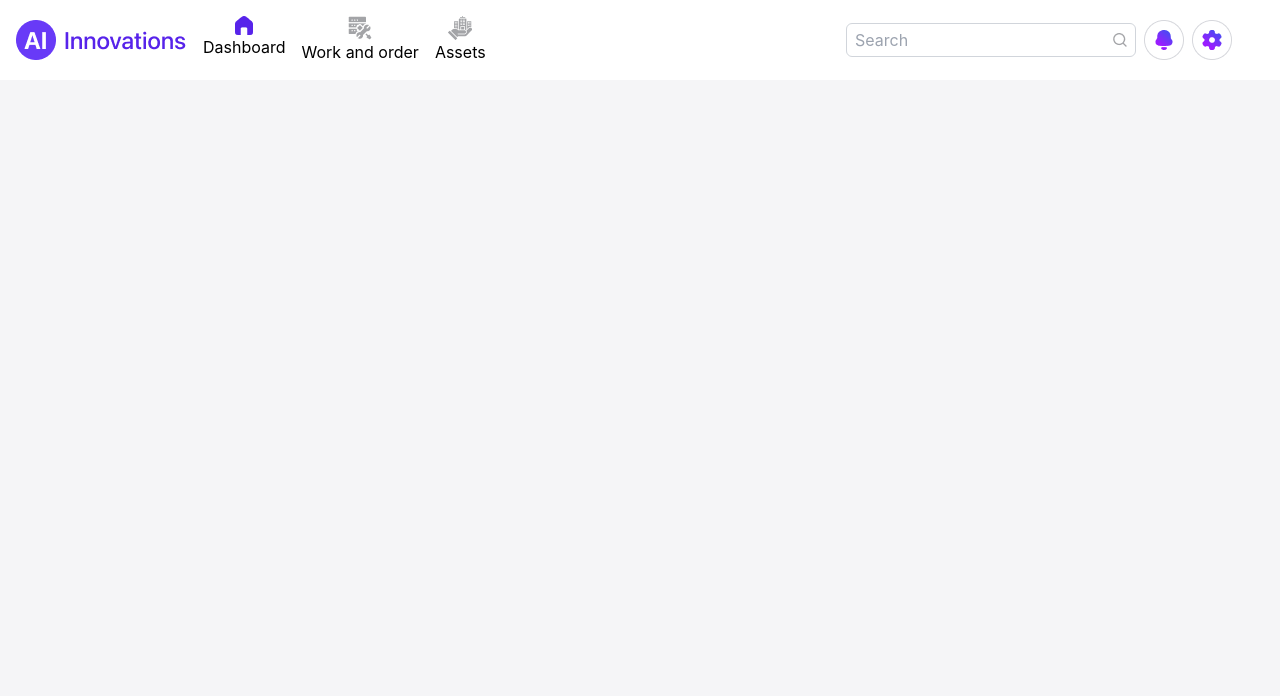
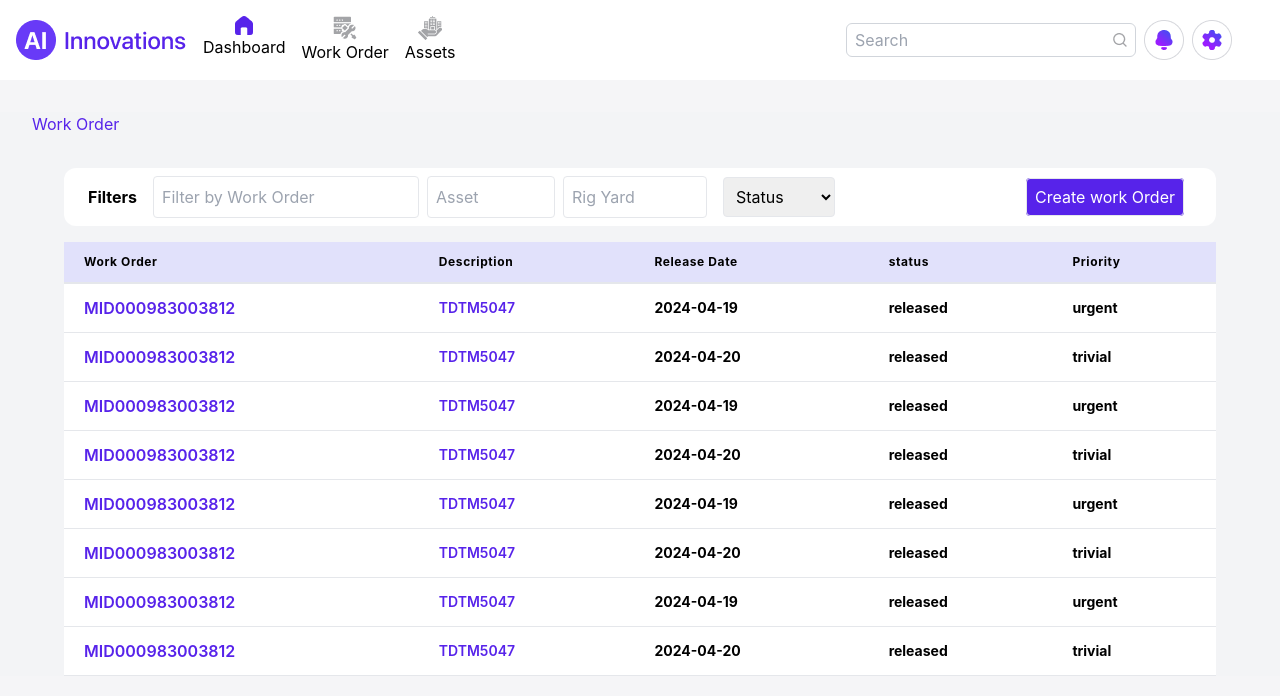
Before and after one commit to PrecisioSaurabh/Miaami_FrontEnd, a React (Create React App) app: page /workorder in a window 1280 px wide. Shown: the top 696 px of the page. Built offline with nearby package versions, Linux system fonts and the light colour scheme; what @syncfusion/ej2-base would draw is missing.

Commit message:
Feature : Work order component , Create Work Order component

```diff
--- a/src/App.js
+++ b/src/App.js
@@ -3,6 +3,8 @@ import { BrowserRouter, Routes, Route, useLocation } from 'react-router-dom';
 // components
 import Navbar from "./components/Navbar/Navbar";
 import Dashboard from './components/Dashboard/Dashboard';
+import WorkOrder from './components/WorkOrder/WorkOrder';
+import CreateWorkOrder from './components/WorkOrder/CreateWorkOrder';
 import Login from './pages/Login/Login';
 
 function NavbarConditional() {
@@ -21,6 +23,8 @@ function App() {
           {/* home page route */}
           <Route path="/" element={<Login />} />
           <Route path="/dashboard" element={<Dashboard />} />
+          <Route path="/workorder" element={<WorkOrder />} />
+          <Route path="/dashboard/createworkorder" element={<CreateWorkOrder />} />
         </Routes>
       </BrowserRouter>
     </div>
--- a/src/components/Navbar/Navbar.js
+++ b/src/components/Navbar/Navbar.js
@@ -32,10 +32,10 @@ const Navbar = () => {
             </Link>
           </li>
           <li>
-            <Link to="/about">
+            <Link to="/workorder">
               <div className="flex flex-col items-center justify-center hover:text-gray-300">
                 <img src={WorkOrderIcon} alt="WorkOrder" />
-                <div>Work and order</div>
+                <div>Work Order</div>
               </div>
             </Link>
           </li>
--- /dev/null
+++ b/src/components/WorkOrder/CreateWorkOrder.js
@@ -0,0 +1,104 @@
+import React from 'react';
+
+const CreateWorkOrder = () => {
+  return (
+    <div className="container mx-auto p-4">
+      <div className="grid grid-cols-2 gap-4">
+        {/* First row */}
+        <div className="col-span-1">
+          <select
+            id="dropdown1"
+            placeholder='category'
+            name="dropdown1"
+            className="mt-1 p-2 w-full rounded-md border border-gray-300 focus:border-indigo-500 focus:ring focus:ring-indigo-200 focus:ring-opacity-50"
+          >
+            <option value="" disabled selected>category</option>
+            <option value="option1">Option 1</option>
+            <option value="option2">Option 2</option>
+          </select>
+        </div>
+        <div className="col-span-1">
+          <select
+            id="dropdown2"
+            name="dropdown2"
+            className="mt-1 p-2 w-full rounded-md border border-gray-300 focus:border-indigo-500 focus:ring focus:ring-indigo-200 focus:ring-opacity-50"
+            placeholder="Select option"
+          >
+            <option value="" disabled selected>Parent Asset</option>
+            <option value="option1">Option 1</option>
+            <option value="option2">Option 2</option>
+          </select>
+        </div>
+        {/* Second row */}
+        <div className="col-span-1">
+          <input
+            type="date"
+            id="date1"
+            name="date1"
+            className="mt-1 p-2 w-full rounded-md border border-gray-300 focus:border-indigo-500 focus:ring focus:ring-indigo-200 focus:ring-opacity-50"
+            placeholder="Select date"
+          />
+        </div>
+        <div className="col-span-1">
+          <input
+            type="date"
+            id="date2"
+            name="date2"
+            className="mt-1 p-2 w-full rounded-md border border-gray-300 focus:border-indigo-500 focus:ring focus:ring-indigo-200 focus:ring-opacity-50"
+          />
+        </div>
+        {/* Third row */}
+        <div className="col-span-1">
+          <input
+            type="text"
+            id="text1"
+            name="text1"
+            className="mt-1 p-2 w-full rounded-md border border-gray-300 focus:border-indigo-500 focus:ring focus:ring-indigo-200 focus:ring-opacity-50"
+            placeholder='asset group'
+          />
+        </div>
+        <div className="col-span-1">
+          <select
+            id="dropdown3"
+            name="dropdown3"
+            className="mt-1 p-2 w-full rounded-md border border-gray-300 focus:border-indigo-500 focus:ring focus:ring-indigo-200 focus:ring-opacity-50"
+          >
+            <option value="" disabled selected>Priority</option>
+            <option value="option1">Option 1</option>
+            <option value="option2">Option 2</option>
+          </select>
+        </div>
+        {/* Fourth row */}
+        <div className="col-span-2">
+          <input
+            type="text"
+            id="text2"
+            name="text2"
+            className="mt-1 p-2 w-full rounded-md border border-gray-300 focus:border-indigo-500 focus:ring focus:ring-indigo-200 focus:ring-opacity-50"
+            placeholder='source assets or rigs'
+          />
+        </div>
+        {/* Fifth row */}
+        <div className="col-span-1">
+           <textarea
+            id="textarea1"
+            name="textarea1"
+            rows="4"
+            placeholder='brief description'
+            className="mt-1 p-2 w-full rounded-md border border-gray-300 focus:border-indigo-500 focus:ring focus:ring-indigo-200 focus:ring-opacity-50"
+          ></textarea>
+        </div>
+        <div className="col-span-1">
+          <textarea
+            id="textarea2"
+            name="textarea2"
+            placeholder='additional description'
+            rows="4"
+            className="mt-1 p-2 w-full rounded-md border border-gray-300 focus:border-indigo-500 focus:ring focus:ring-indigo-200 focus:ring-opacity-50"
+          ></textarea>
+        </div>
+      </div>
+    </div>
+  );
+};
+export default CreateWorkOrder;
--- /dev/null
+++ b/src/components/WorkOrder/WorkOrder.js
@@ -0,0 +1,173 @@
+import React, { useState } from "react";
+import { Link } from "react-router-dom";
+
+const data = [
+  {
+    workOrder: "MID000983003812",
+    description: "TDTM5047",
+    releaseDate: "2024-04-19",
+    status: "released",
+    priority: "urgent",
+  },
+  {
+    workOrder: "MID000983003812",
+    description: "TDTM5047",
+    releaseDate: "2024-04-20",
+    status: "released",
+    priority: "trivial",
+  },
+  {
+    workOrder: "MID000983003812",
+    description: "TDTM5047",
+    releaseDate: "2024-04-19",
+    status: "released",
+    priority: "urgent",
+  },
+  {
+    workOrder: "MID000983003812",
+    description: "TDTM5047",
+    releaseDate: "2024-04-20",
+    status: "released",
+    priority: "trivial",
+  },
+  {
+    workOrder: "MID000983003812",
+    description: "TDTM5047",
+    releaseDate: "2024-04-19",
+    status: "released",
+    priority: "urgent",
+  },
+  {
+    workOrder: "MID000983003812",
+    description: "TDTM5047",
+    releaseDate: "2024-04-20",
+    status: "released",
+    priority: "trivial",
+  },
+  {
+    workOrder: "MID000983003812",
+    description: "TDTM5047",
+    releaseDate: "2024-04-19",
+    status: "released",
+    priority: "urgent",
+  },
+  {
+    workOrder: "MID000983003812",
+    description: "TDTM5047",
+    releaseDate: "2024-04-20",
+    status: "released",
+    priority: "trivial",
+  },
+];
+
+const WorkOrder = () => {
+  const [filters, setFilters] = useState({
+    workOrder: "",
+    status: "",
+  });
+
+  const filteredData = data.filter(
+    (item) =>
+      item.workOrder.toLowerCase().includes(filters.workOrder.toLowerCase()) &&
+      (filters.status === "" || item.status === filters.status)
+  );
+
+  return (
+    // <div className="container mx-auto p-4 px-1"  >
+    <div className=" w-full bg-gray-100"  >
+      <div className="ml-8 my-8 text-[#5723EA]">Work Order</div>
+      <div className="mb-4 mx-16 py-2 flex items-center bg-white rounded-xl">
+       <div className="p-2 mr-2 ml-4 font-bold"> Filters </div>
+        <input
+          type="text"
+          placeholder="Filter by Work Order"
+          className="p-2 mr-2 border rounded"
+          value={filters.workOrder}
+          onChange={(e) =>
+            setFilters({ ...filters, workOrder: e.target.value })
+          }
+        />
+        <input
+          type="text"
+          placeholder="Asset"
+          className="p-2 mr-2 border rounded w-32"
+          value={filters.workOrder}
+          onChange={(e) =>
+            setFilters({ ...filters, workOrder: e.target.value })
+          }
+        />
+        <input
+          type="text"
+          placeholder="Rig Yard"
+          className="p-2 mr-2 border rounded w-36"
+          value={filters.workOrder}
+          onChange={(e) =>
+            setFilters({ ...filters, workOrder: e.target.value })
+          }
+        />
+        <select
+          className="p-2 mr-2 border rounded ml-2 w-28"
+          value={filters.status}
+          onChange={(e) => setFilters({ ...filters, status: e.target.value })}
+        >
+          <option value="">Status</option>
+          <option value="released">released</option>
+          {/* <option value="trivial">trivial</option> */}
+        </select>
+        {/* <button> Create work Order </button> */}
+        <div className="ml-auto">
+          {/* <button className="p-2 mr-8 border rounded bg-[#5723EA] text-white w-72">Create work Order</button> */}
+          <Link to="/dashboard/createworkorder" className="p-2 mr-8 border rounded bg-[#5723EA] text-white w-72">
+            Create work Order
+          </Link>
+        </div>
+      </div>
+      <div className="mx-16">
+      <table className="min-w-full leading-normal">
+        <thead >
+          <tr >
+            <th className="px-5 py-3 border-b-2 border-gray-200 bg-[#E1E1FB] text-left text-xs font-bold tracking-wider font-mulish">
+              Work Order
+            </th>
+            <th className="px-5 py-3 border-b-2 border-gray-200 bg-[#E1E1FB] text-left text-xs font-bold tracking-wider font-mulish">
+              Description
+            </th>
+            <th className="px-5 py-3 border-b-2 border-gray-200 bg-[#E1E1FB] text-left text-xs font-bold tracking-wider font-mulish">
+              Release Date
+            </th>
+            <th className="px-5 py-3 border-b-2 border-gray-200 bg-[#E1E1FB] text-left text-xs font-bold tracking-wider font-mulish">
+              status
+            </th>
+            <th className="px-5 py-3 border-b-2 border-gray-200 bg-[#E1E1FB] text-left text-xs font-bold tracking-wider font-mulish">
+              Priority
+            </th>
+          </tr>
+        </thead>
+        <tbody>
+          {filteredData.map((item, index) => (
+            <tr key={index}>
+              <td className="px-5 py-3 border-b border-gray-200 bg-white text-[#5723EA] font-semibold">
+                {item.workOrder}
+              </td>
+              <td className="px-5 py-3 border-b border-gray-200 bg-white text-sm text-[#5723EA] font-semibold">
+                {item.description}
+              </td>
+              <td className="px-5 py-3 border-b border-gray-200 bg-white text-sm font-bold">
+                {item.releaseDate}
+              </td>
+              <td className="px-5 py-3 border-b border-gray-200 bg-white text-sm font-bold">
+                {item.status}
+              </td>
+              <td className="px-5 py-3 border-b border-gray-200 bg-white text-sm font-bold">
+                {item.priority}
+              </td>
+            </tr>
+          ))}
+        </tbody>
+      </table>
+      </div>
+    </div>
+  );
+};
+
+export default WorkOrder;
```
